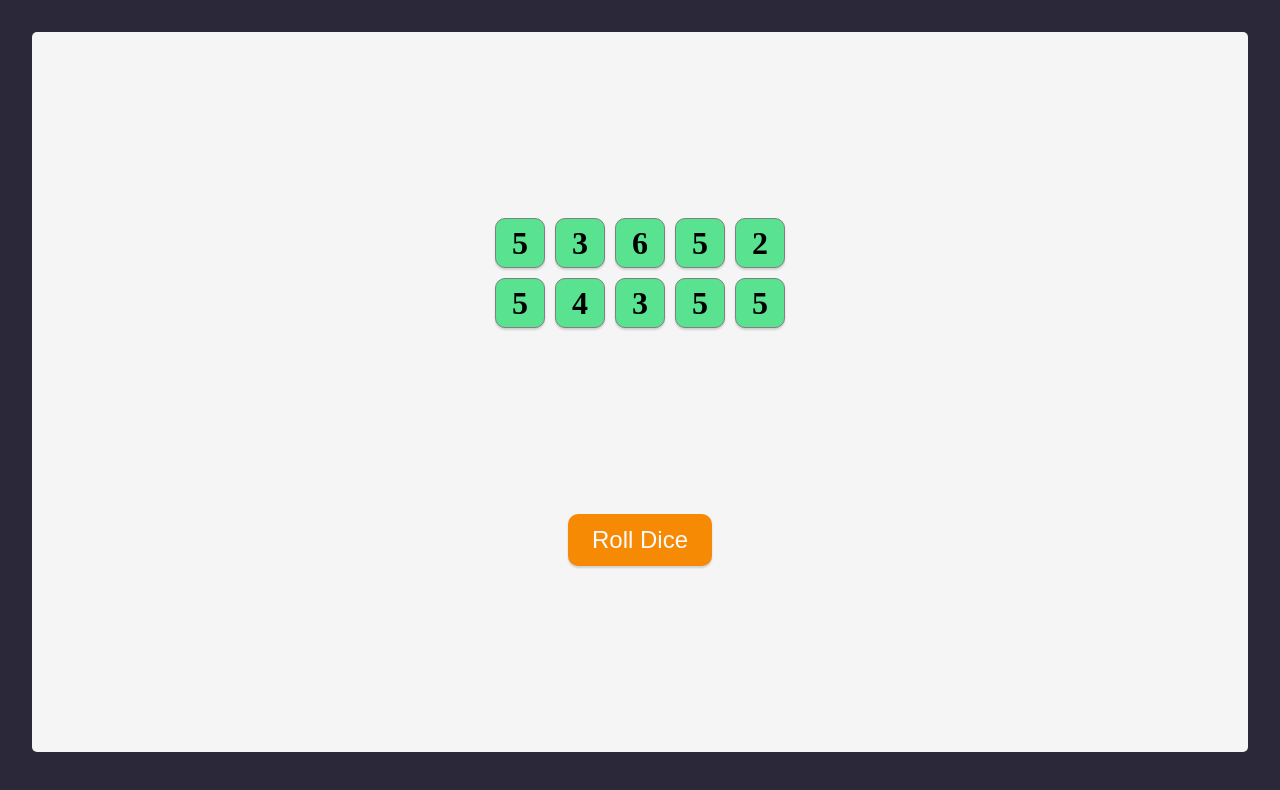
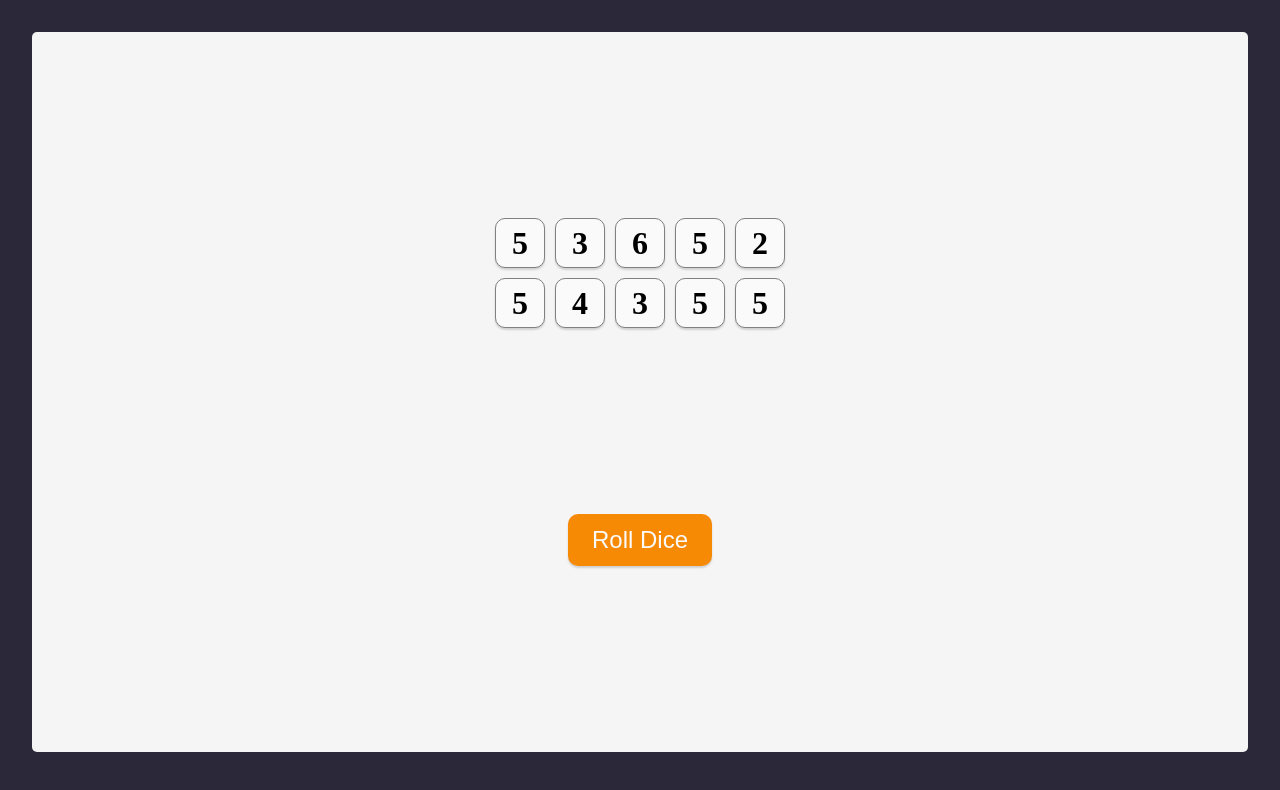
Before and after one commit to SilviaSaverino/react-tenzie-dice-game, a React (Vite) app: page / in a window 1280 px wide. Shown: the top 790 px of the page. Built offline with nearby package versions, Linux system fonts and the light colour scheme.

Commit message:
add functionality to flip isHeld state of dice on hold, using their id to update the right one

```diff
--- a/src/App.jsx
+++ b/src/App.jsx
@@ -12,7 +12,7 @@ function App() {
     for(let i = 0;i < 10; i++){
       newDiceSet.push({
         value: Math.ceil(Math.random() * 6),
-        isHeld: true,
+        isHeld: false,
         id: nanoid()
       })
     }
@@ -24,7 +24,10 @@ function App() {
   }
 
   function selectDieOnHold(id){
-    console.log(id)
+    setNewDice(oldDice => oldDice.map(selectedDie => {
+      return selectedDie.id === id ? {...selectedDie, isHeld: !selectedDie.isHeld} : selectedDie
+     }))
+
   }
 
   const diceElements = newDice.map(singleDie => (
@@ -33,7 +36,8 @@ function App() {
       key={singleDie.id}
       isHeld={singleDie.isHeld}
       selectDieOnHold={() => selectDieOnHold(singleDie.id)}
-      />))
+      />
+      ))
 
   return (
     <main>
```
